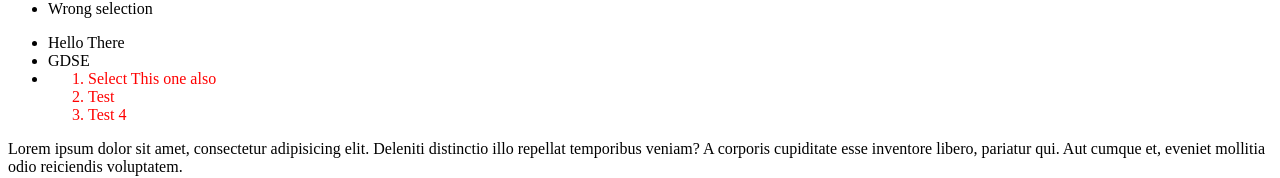
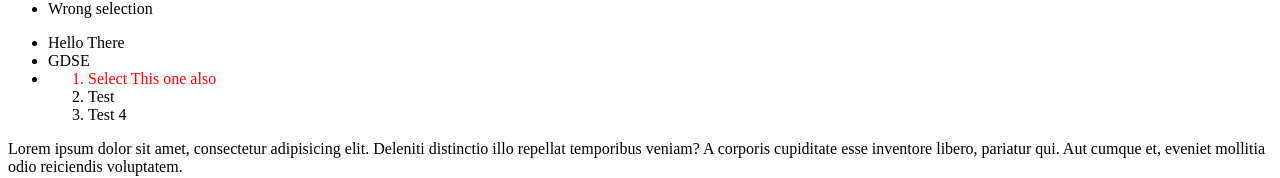
Before and after one commit to Dazzler123/CSS-Lectures, a plain HTML site: page task_02.html in a window 1280 px wide. Shown: the part 1067-1245 px from the top of the page. Drawn offline with Linux system fonts and the light colour scheme.

Commit message:
Task 02 updated

```diff
--- a/task_02.html
+++ b/task_02.html
@@ -16,12 +16,10 @@
             font-family: "Agency FB";
             color: red;
         }
-        body main div section>section ul + ul li>ol:nth-child(1){
+        body main div section>section>ul:last-child>li:last-child>ol>li:first-child{
             font-family: "Agency FB";
             color: red;
         }
-
-
     </style>
 </head>
 <body>
```
